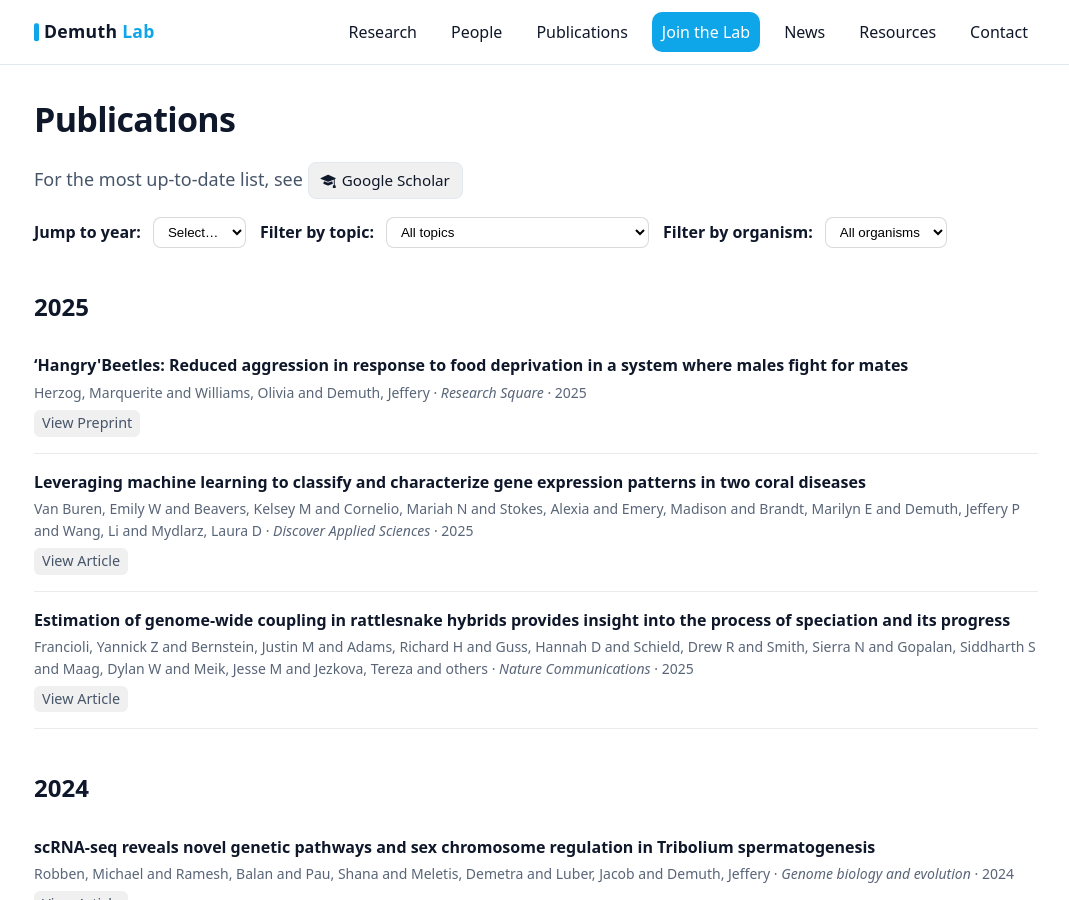
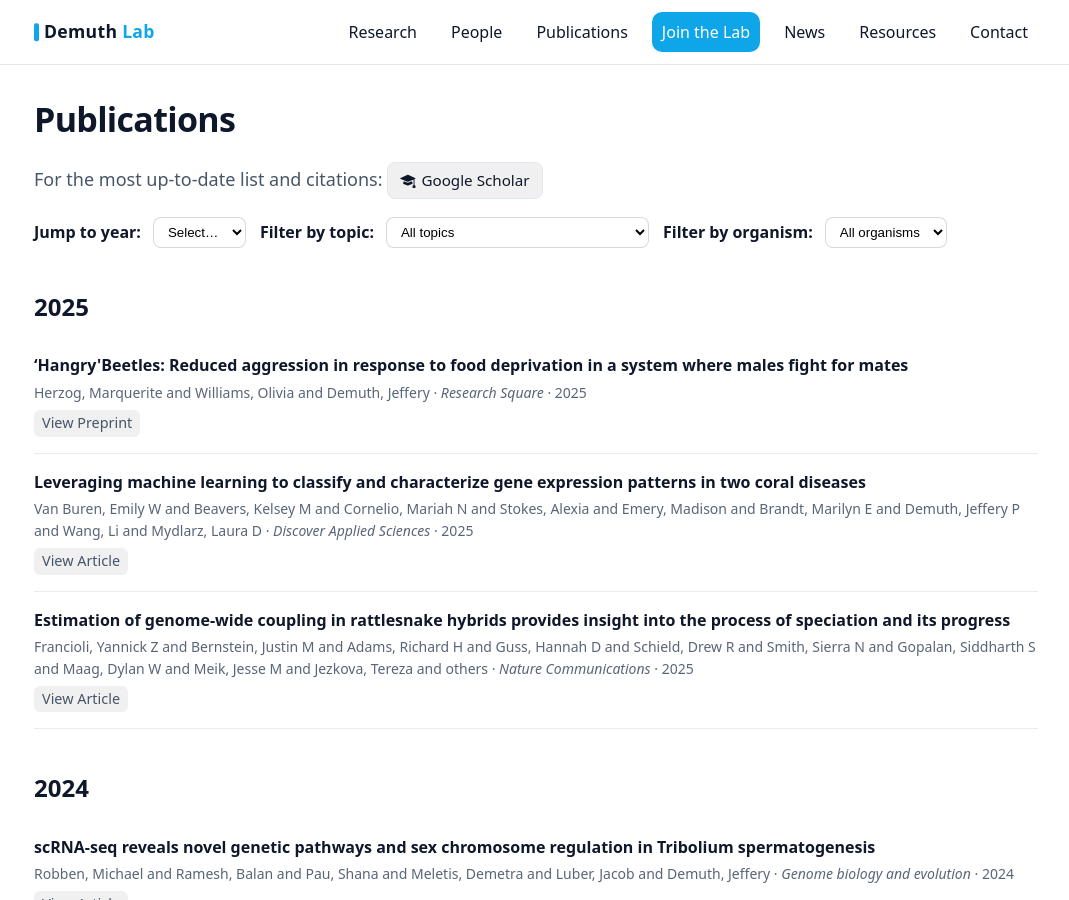
Before and after one commit to demuth-lab/demuth-lab.github.io, a Jekyll site: the page built from publications.md, in a window 1280 px wide and 900 px high. Shown: the whole window, without its empty margins (104-1173 px from the left). Built offline with Jekyll 4.4.1, drawn with Linux system fonts in a browser that asks for light colours.

Commit message:
Update publications.md

```diff
--- a/publications.md
+++ b/publications.md
@@ -4,7 +4,7 @@ layout: default
 ---
 
 <p class="lede lede-links">
-  For the most up-to-date list, see
+  For the most up-to-date list and citations:
   <span class="scholar-links">
     <a href="{{ site.data.links.scholar }}"
        target="_blank"
```
